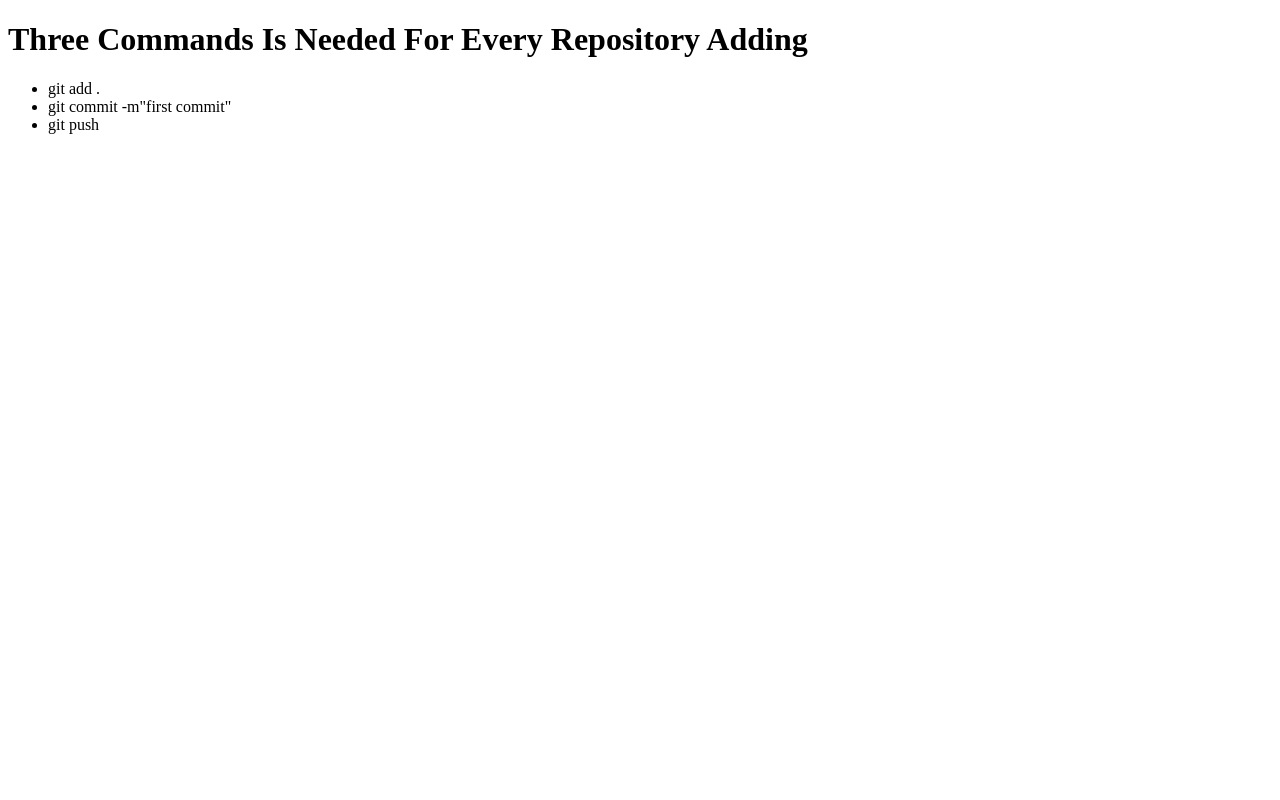
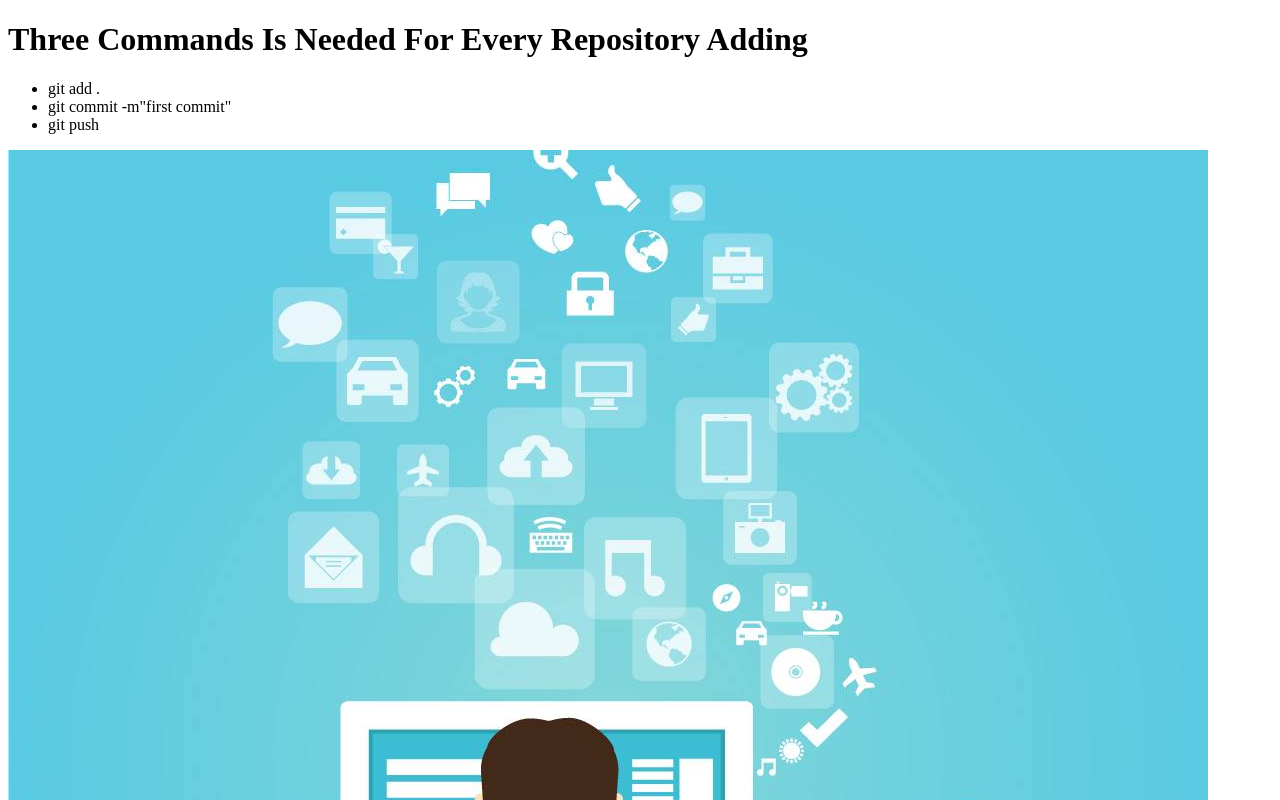
Before and after one commit to rabiul1995-web/my-third-github, a plain HTML site: page index.html in a window 1280 px wide. Shown: the top 800 px of the page. Drawn offline with Linux system fonts and the light colour scheme.

Commit message:
adding image

```diff
--- a/index.html
+++ b/index.html
@@ -12,5 +12,8 @@
                     <li>git commit -m"first commit"</li>
                     <li>git push</li>
           </ul>
+          <div>
+                    <img src="Images/web.jpg" alt="">
+          </div>
 </body>
 </html>
```
Also changed, not shown: Images/web.jpg (added).
